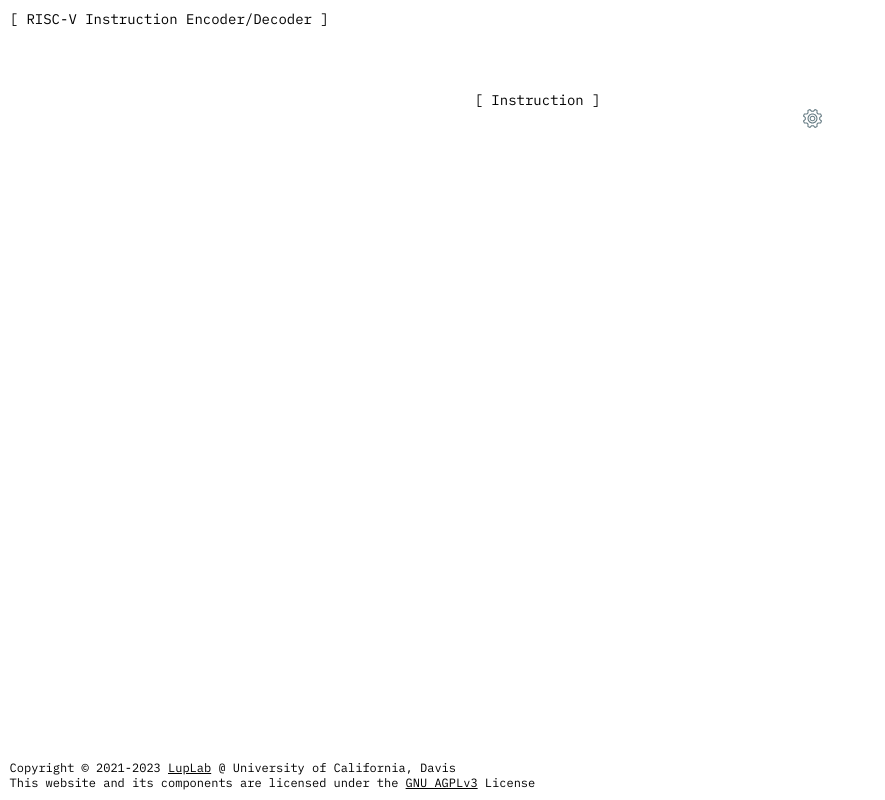
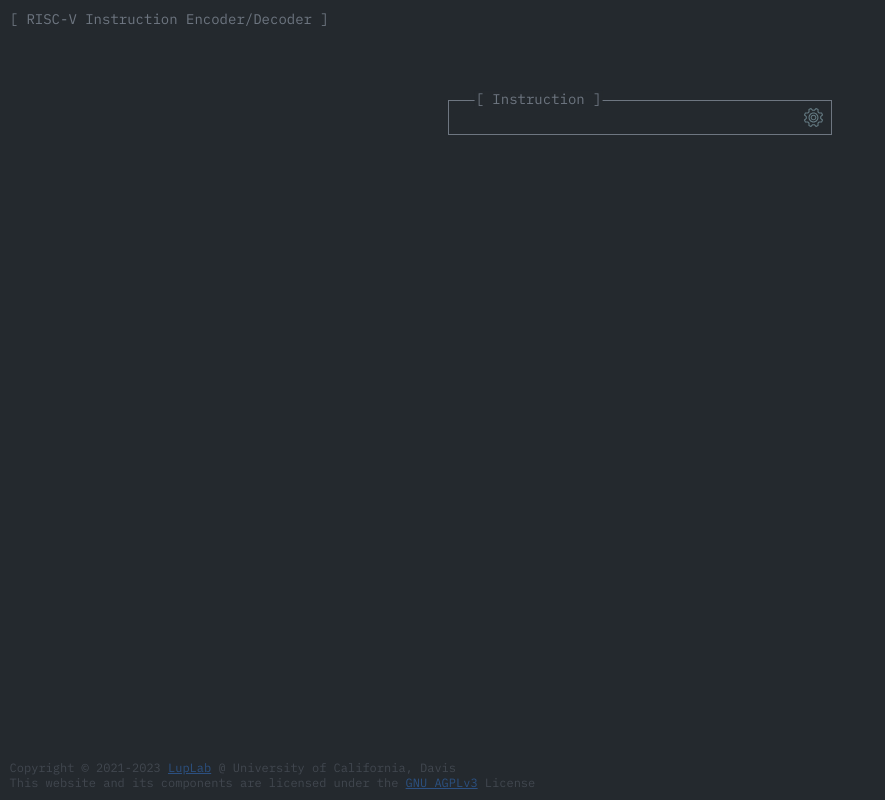
Before and after one commit to PiSaucer/rvcodecjs, a website with bundled scripts: page web-ui/index.html in a window 1280 px wide. Shown: the whole page, without its empty margins (0-885 px from the left). Built offline with nearby package versions, Linux system fonts and the light colour scheme.

Commit message:
Update index.html

```diff
--- a/web-ui/index.html
+++ b/web-ui/index.html
@@ -12,6 +12,7 @@
     <meta name="keywords" content="riscv, risc-v, instruction, decoder, encoder, converter">
 
     <!-- Style -->
+    <link rel="stylesheet" href="./dark.css">
     <link rel="stylesheet" href="./style.css">
 
     <!-- Analytics -->
```
